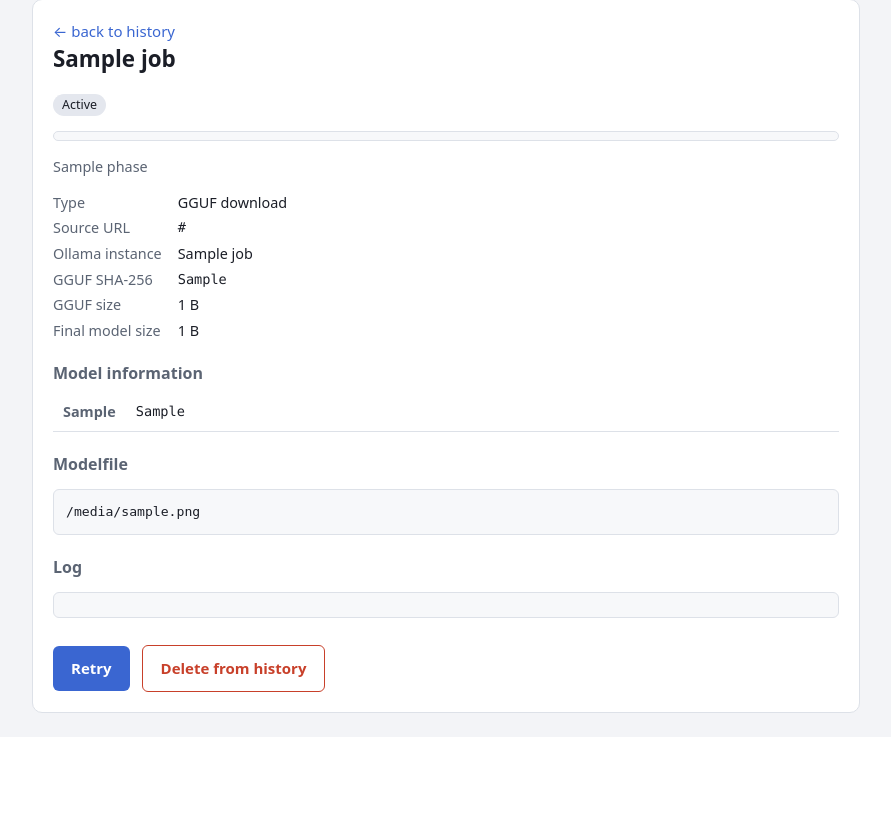
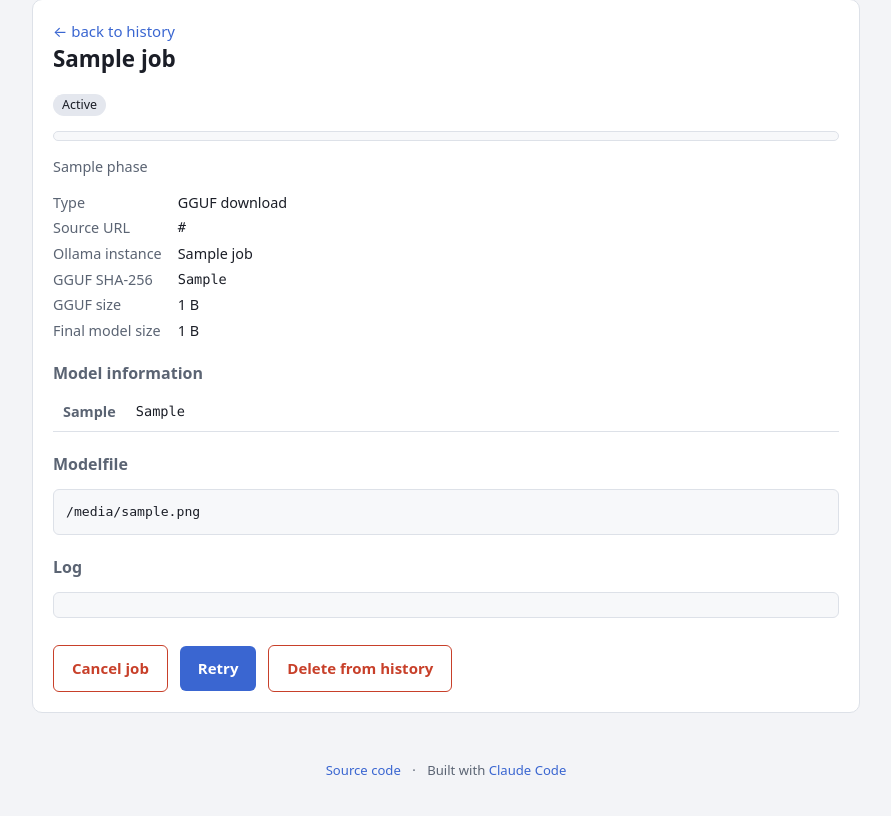
Before and after one commit to Arthur2500/ollama-gguf-converter-webui, a FastAPI app: template app/templates/job.html in a window 1280 px wide. Shown: the part 73-889 px from the top of the page, without its empty margins (194-1085 px from the left). Before the commit the page ends 786 px from the top, so only its background shows below. Run offline with FastAPI, Linux system fonts and the light colour scheme; the visitor is signed in with stand-in values (Sample User, id 1); the template is opened without the code that fills it: most values are stand-ins (such as "Sample title", 1, 10 or a date in 2020); parts of the project's set-up code (start-up, migrations or seed data) failed here and were passed over.

Commit message:
feat: implement job cancellation functionality and update UI for job statuses

```diff
--- a/app/converter_worker.py
+++ b/app/converter_worker.py
@@ -28,3 +28,4 @@ class WorkerSettings:
     max_jobs = 1
     job_timeout = 60 * 60 * 12
     keep_result = 3600
+    allow_abort_jobs = True
--- a/app/db.py
+++ b/app/db.py
@@ -38,7 +38,7 @@ CREATE TABLE IF NOT EXISTS jobs (
 CREATE INDEX IF NOT EXISTS idx_jobs_created ON jobs(created_at DESC);
 """
 
-TERMINAL_STATUSES = {"success", "failed"}
+TERMINAL_STATUSES = {"success", "failed", "cancelled"}
 _JSON_COLUMNS = ("model_info", "options", "logs")
 
 
@@ -88,7 +88,7 @@ class DB:
                 "UPDATE jobs SET status='failed', "
                 "error=COALESCE(error, 'Interrupted by a restart'), "
                 "phase='interrupted', updated_at=? "
-                "WHERE status NOT IN ('success', 'failed')",
+                "WHERE status NOT IN ('success', 'failed', 'cancelled')",
                 (time.time(),),
             )
             await conn.commit()
--- a/app/main.py
+++ b/app/main.py
@@ -9,6 +9,7 @@ from pathlib import Path
 
 from arq import create_pool
 from arq.connections import RedisSettings
+from arq.jobs import Job as ArqJob
 from fastapi import FastAPI, Form, Request
 from fastapi.responses import HTMLResponse, JSONResponse, RedirectResponse, Response
 from fastapi.staticfiles import StaticFiles
@@ -18,7 +19,7 @@ from starlette.middleware.sessions import SessionMiddleware
 
 from . import auth
 from .config import get_settings
-from .db import DB, new_job_id
+from .db import DB, TERMINAL_STATUSES, new_job_id
 from .ollama import OllamaClient
 from .queues import GGUF_QUEUE, HF_CONVERT_HEALTH_KEY, HF_CONVERT_QUEUE
 from .security import (
@@ -189,6 +190,21 @@ def _new_job_row(**overrides) -> dict:
     }
     row.update(overrides)
     return row
+
+
+def _queue_for_kind(kind: str | None) -> str:
+    return HF_CONVERT_QUEUE if kind == "hf_convert" else GGUF_QUEUE
+
+
+async def _request_abort(redis, job_id: str, queue: str) -> None:
+    """Ask arq to abort the job: dequeue it if it hasn't started, or cancel
+    the running task if it has. Runs in the background so the HTTP request
+    doesn't block on arq's poll loop; the worker-side cleanup (deleting
+    partial files) happens independently once the task is cancelled."""
+    try:
+        await ArqJob(job_id, redis, _queue_name=queue).abort(timeout=15)
+    except Exception as exc:  # noqa: BLE001
+        log.warning("abort() for job %s raised: %r", job_id, exc)
 
 
 # --------------------------------------------------------------------------- #
@@ -456,7 +472,7 @@ async def api_retry_job(request: Request, job_id: str, csrf_token: str = Form(""
     )
     await db.create_job(row)
     function = "convert_hf_repo" if row["kind"] == "hf_convert" else "convert_model"
-    queue = HF_CONVERT_QUEUE if row["kind"] == "hf_convert" else GGUF_QUEUE
+    queue = _queue_for_kind(row["kind"])
     try:
         await request.app.state.arq.enqueue_job(function, row["id"], _queue_name=queue)
     except Exception as exc:  # noqa: BLE001
@@ -464,6 +480,23 @@ async def api_retry_job(request: Request, job_id: str, csrf_token: str = Form(""
     return RedirectResponse(f"/jobs/{row['id']}", status_code=303)
 
 
+@app.post("/api/jobs/{job_id}/cancel")
+async def api_cancel_job(request: Request, job_id: str, csrf_token: str = Form("")):
+    await _csrf(request, csrf_token)
+    job = await db.get_job(job_id)
+    if job is None:
+        return RedirectResponse("/", status_code=303)
+
+    if job["status"] not in TERMINAL_STATUSES:
+        await db.update_job(job_id, status="cancelled", phase="Cancelled", error=None)
+        await db.append_log(job_id, "Cancellation requested by user.")
+        asyncio.create_task(
+            _request_abort(request.app.state.arq, job_id, _queue_for_kind(job.get("kind")))
+        )
+
+    return RedirectResponse(f"/jobs/{job_id}", status_code=303)
+
+
 @app.post("/api/jobs/{job_id}/delete")
 async def api_delete_job(request: Request, job_id: str, csrf_token: str = Form("")):
     await _csrf(request, csrf_token)
--- a/app/static/app.js
+++ b/app/static/app.js
@@ -1,7 +1,7 @@
 (function () {
   "use strict";
 
-  var TERMINAL = { success: 1, failed: 1 };
+  var TERMINAL = { success: 1, failed: 1, cancelled: 1 };
 
   function fmtBytes(n) {
     if (n === null || n === undefined) return "—";
@@ -124,8 +124,12 @@
     if (ok) ok.hidden = j.status !== "success";
     var err = document.getElementById("job-error");
     if (err) { err.hidden = j.status !== "failed"; err.textContent = j.error || ""; }
+    var cancelledNote = document.getElementById("job-cancelled");
+    if (cancelledNote) cancelledNote.hidden = j.status !== "cancelled";
+    var cancel = document.getElementById("job-cancel");
+    if (cancel) cancel.hidden = !!TERMINAL[j.status];
     var retry = document.getElementById("job-retry");
-    if (retry) retry.hidden = j.status !== "failed";
+    if (retry) retry.hidden = j.status !== "failed" && j.status !== "cancelled";
 
     var push = document.getElementById("job-push-status");
     if (push) {
--- a/app/static/style.css
+++ b/app/static/style.css
@@ -95,6 +95,16 @@ main {
   gap: 20px;
 }
 
+.footer {
+  max-width: 860px;
+  margin: 32px auto 20px;
+  padding: 16px;
+  text-align: center;
+  font-size: .82rem;
+  color: var(--muted);
+}
+.footer-sep { margin: 0 8px; }
+
 .card {
   background: var(--card);
   border: 1px solid var(--border);
@@ -191,6 +201,7 @@ table.info th { color: var(--muted); white-space: nowrap; width: 1%; }
 }
 .badge-success { background: var(--ok); color: #fff; }
 .badge-failed { background: var(--err); color: #fff; }
+.badge-cancelled { background: var(--neutral); color: var(--muted); }
 .badge-queued { background: var(--neutral); }
 .badge-downloading, .badge-uploading, .badge-creating, .badge-collecting_info,
 .badge-fetching_metadata, .badge-converting, .badge-quantizing, .badge-publishing {
--- a/app/templates/base.html
+++ b/app/templates/base.html
@@ -22,6 +22,11 @@
   <main>
     {% block content %}{% endblock %}
   </main>
+  <footer class="footer">
+    <a href="https://github.com/Arthur2500/ollama-gguf-converter-webui" class="link" target="_blank" rel="noopener">Source code</a>
+    <span class="footer-sep">&middot;</span>
+    <span>Built with <a href="https://claude.com/claude-code" class="link" target="_blank" rel="noopener">Claude Code</a></span>
+  </footer>
   <script src="/static/app.js" defer></script>
 </body>
 </html>
--- a/app/templates/job.html
+++ b/app/templates/job.html
@@ -16,6 +16,7 @@
     &#9989; Import successful
   </div>
   <p class="error" id="job-error" {% if job.status != 'failed' %}hidden{% endif %}>{{ job.error or "" }}</p>
+  <p class="hint" id="job-cancelled" {% if job.status != 'cancelled' %}hidden{% endif %}>Job cancelled.</p>
 
   <dl class="kv">
     <dt>Type</dt><dd>{{ "Convert from Hugging Face" if job.kind == "hf_convert" else "GGUF download" }}</dd>
@@ -49,8 +50,13 @@
   <pre id="job-log">{% for l in job.logs %}{{ l.msg }}
 {% endfor %}</pre>
 
+  <form method="post" action="/api/jobs/{{ job.id }}/cancel" class="inline-form"
+        id="job-cancel" {% if job.status in ('success', 'failed', 'cancelled') %}hidden{% endif %}>
+    <input type="hidden" name="csrf_token" value="{{ csrf_token }}">
+    <button type="submit" class="danger">Cancel job</button>
+  </form>
   <form method="post" action="/api/jobs/{{ job.id }}/retry" class="inline-form"
-        id="job-retry" {% if job.status != 'failed' %}hidden{% endif %}>
+        id="job-retry" {% if job.status not in ('failed', 'cancelled') %}hidden{% endif %}>
     <input type="hidden" name="csrf_token" value="{{ csrf_token }}">
     <button type="submit">Retry</button>
   </form>
```
Also changed, not shown: app/hf_convert.py (+22 -12 lines), app/worker.py (+10 -2 lines).
